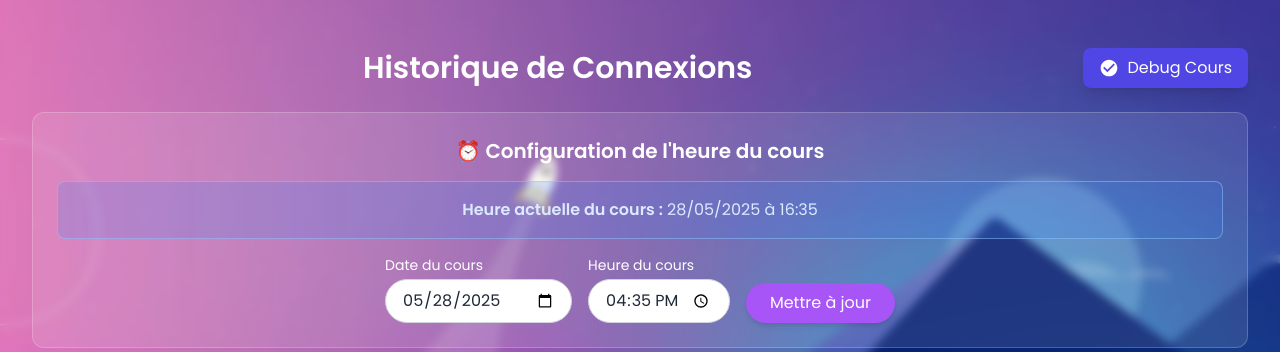
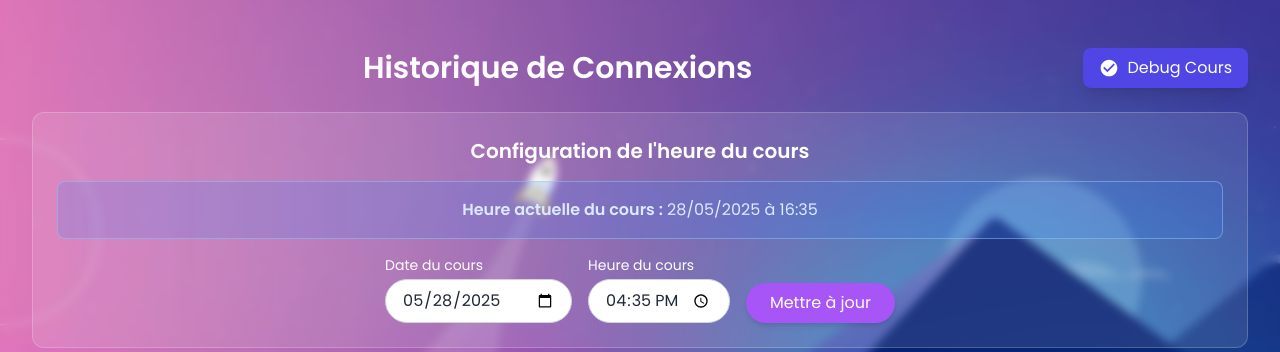
Before and after one commit to AutomationAuditsEnergies/LeSocrate, a Flask app: page /admin in a window 1280 px wide. Shown: the top 352 px of the page. Run offline with Flask 3, Linux system fonts and the light colour scheme; the visitor is signed in with stand-in values (Sample User, id 1); data comes from the database, SQL or seed files in the repository; data that the repository does not hold is empty; parts of the project's set-up code (start-up, migrations or seed data) failed here and were passed over; some libraries are stand-ins or nearby versions.

```diff
--- a/templates/admin.html
+++ b/templates/admin.html
@@ -41,7 +41,7 @@
 
   <!-- ⏰ Configuration de l'heure du cours -->
   <div class="bg-white/10 backdrop-blur-md rounded-xl p-6 mb-6 border border-white/20">
-    <h3 class="text-xl font-semibold mb-4 text-center">⏰ Configuration de l'heure du cours</h3>
+    <h3 class="text-xl font-semibold mb-4 text-center"> Configuration de l'heure du cours</h3>
 
     <div class="bg-blue-500/20 border border-blue-300/50 rounded-lg p-4 mb-4 text-center">
       <p class="text-blue-100">
```
